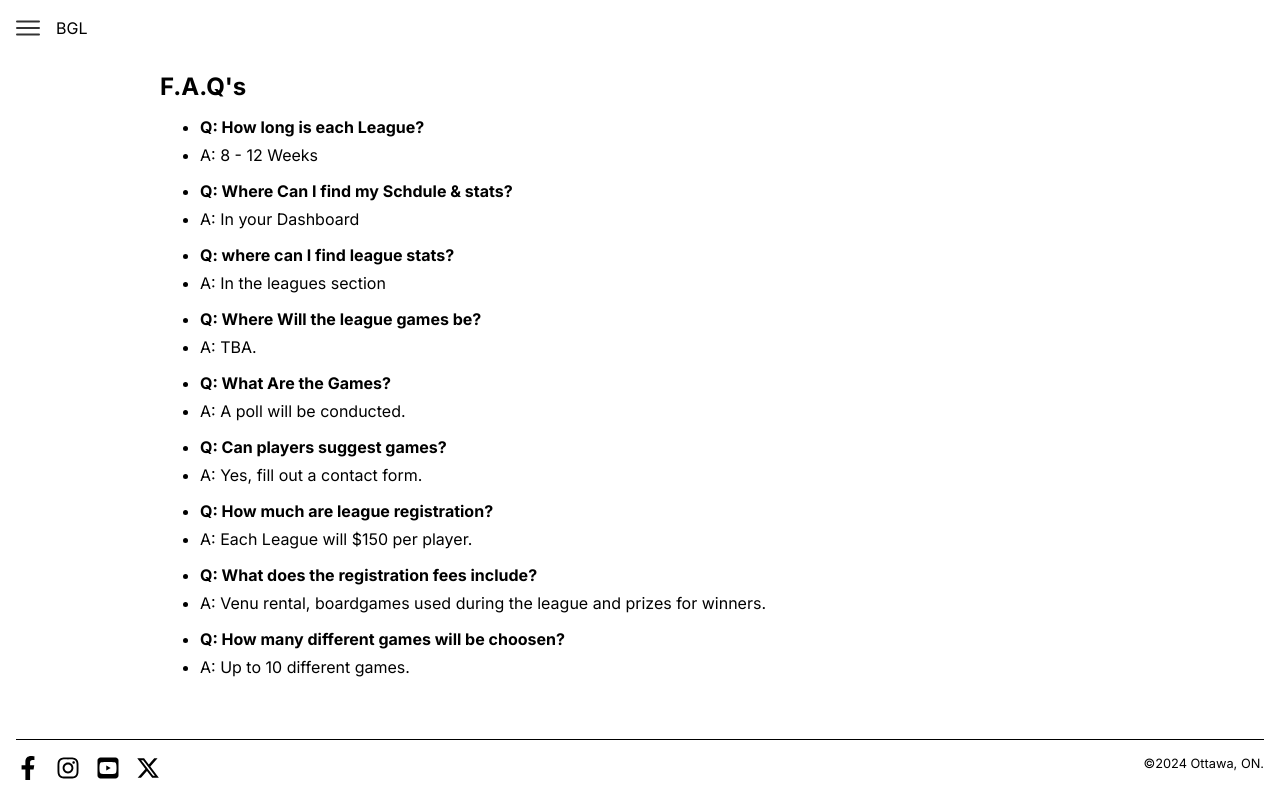
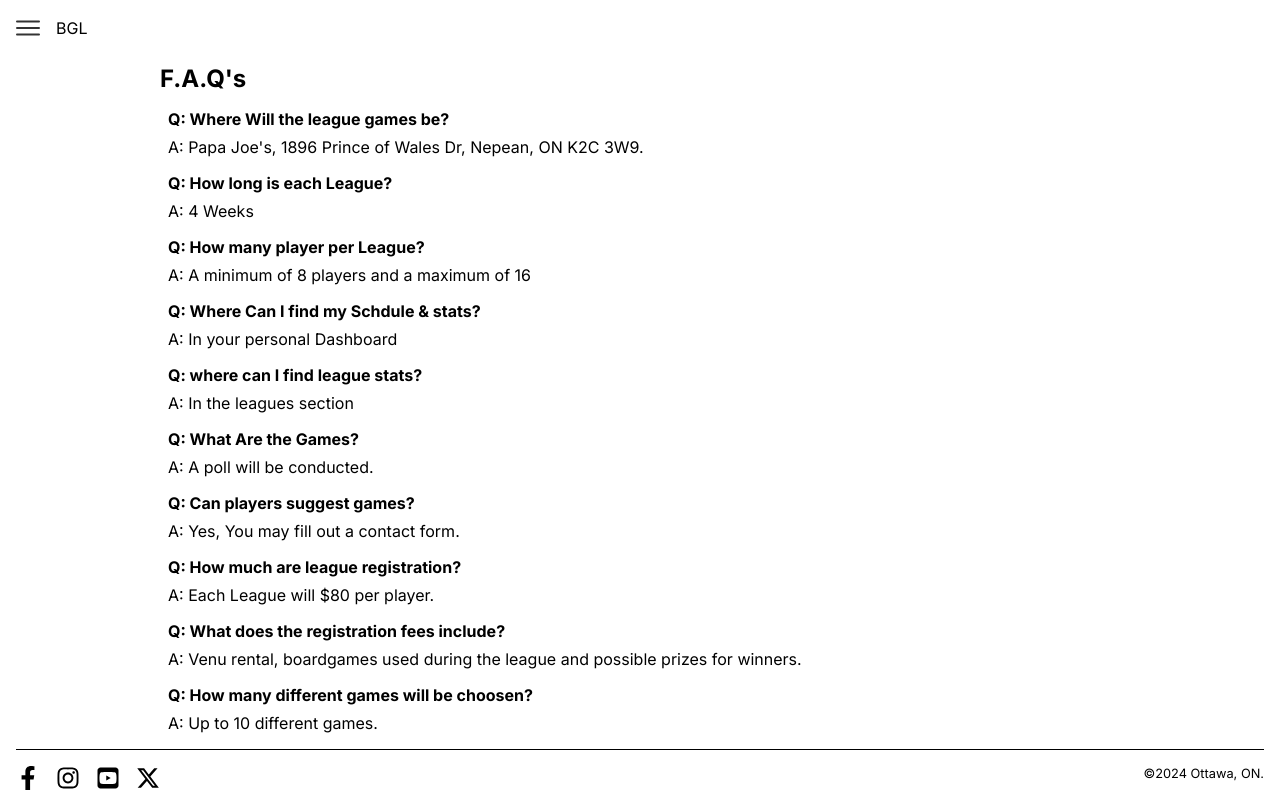
Before and after one commit to LaithAlwani/bgl, a Next.js app: page /faq in a window 1280 px wide. Built offline with nearby package versions, Linux system fonts and the light colour scheme; no server answers.

Commit message:
small UI updates

```diff
--- a/app/about/page.jsx
+++ b/app/about/page.jsx
@@ -13,7 +13,7 @@ export default function AboutPage() {
           introduce and encourage the hobby to a broader audience of players.
         </p>
         <div className="img-wrapper">
-          <Image src="/images/players.webp" alt="image of players playing" fill />
+          <Image src="/images/players.webp" alt="image of players playing" fill objectFit="cover" />
         </div>
       </div>
       <h2>Meet the Orginizer</h2>
@@ -23,7 +23,7 @@ export default function AboutPage() {
           dicta nemo sunt velit quidem rerum commodi labore.
         </p>
         <div className="img-wrapper">
-          <Image src="/images/players.webp" alt="image of orgnizer" fill />
+          <Image src="/images/players.webp" alt="image of orgnizer" fill objectFit="cover" />
         </div>
       </div>
       <h2></h2>
--- a/app/contact/page.jsx
+++ b/app/contact/page.jsx
@@ -49,7 +49,7 @@ export default function ContactPage() {
   };
 
   return (
-    <>
+    <div className="flex-page">
       <h3>Contact US</h3>
       <form onSubmit={handleSubmit}>
         <Input
@@ -86,6 +86,6 @@ export default function ContactPage() {
         />
         <button disabled={loading} className={`btn ${loading ? "btn-disabled":""}`}>{loading? "Sending...":"Submit"}</button>
       </form>
-    </>
+    </div>
   );
 }
--- a/app/faq/page.jsx
+++ b/app/faq/page.jsx
@@ -5,20 +5,24 @@ export default function FAQPage() {
     <>
       <h2>F.A.Q&apos;s</h2>
       <ul>
+        <li>Q: Where Will the league games be?</li>
+        <li>A: Papa Joe's, 1896 Prince of Wales Dr, Nepean, ON K2C 3W9.</li>
+      </ul>
+      <ul>
         <li>Q: How long is each League?</li>
-        <li>A: 8 - 12 Weeks</li>
+        <li>A: 4 Weeks</li>
+      </ul>
+      <ul>
+        <li>Q: How many player per League?</li>
+        <li>A: A minimum of 8 players and a maximum of 16</li>
       </ul>
       <ul>
         <li>Q: Where Can I find my Schdule & stats?</li>
-        <li>A: In your Dashboard</li>
+        <li>A: In your personal Dashboard</li>
       </ul>
       <ul>
         <li>Q: where can I find league stats?</li>
         <li>A: In the leagues section</li>
-      </ul>
-      <ul>
-        <li>Q: Where Will the league games be?</li>
-        <li>A: TBA.</li>
       </ul>
       <ul>
         <li>Q: What Are the Games?</li>
@@ -27,16 +31,16 @@ export default function FAQPage() {
       <ul>
         <li>Q: Can players suggest games?</li>
         <li>
-          A: Yes, fill out a contact form.
+          A: Yes, You may fill out a contact form.
         </li>
       </ul>
       <ul>
         <li>Q: How much are league registration?</li>
-        <li>A: Each League will $150 per player.</li>
+        <li>A: Each League will $80 per player.</li>
       </ul>
       <ul>
         <li>Q: What does the registration fees include?</li>
-        <li>A: Venu rental, boardgames used during the league and prizes for winners.</li>
+        <li>A: Venu rental, boardgames used during the league and possible prizes for winners.</li>
       </ul>
       <ul>
         <li>Q: How many different games will be choosen?</li>
--- a/app/globals.css
+++ b/app/globals.css
@@ -26,23 +26,29 @@ a {
   text-decoration: none;
 }
 
+ul{
+  list-style: none;
+  padding-inline: 0.5rem;
+}
+
 h1,
 h2,
 h3,
 h4,
 h5,
 h6 {
-  margin-block-start: 0.5rem;
-  margin-block-end: 0.25rem;
+  margin: 0;
 }
 
 p {
-  margin-block: 0.25rem;
+  margin-block: 0;
 }
 
 nav {
   position: fixed;
   top: 0;
+  width: 100%;
+  background-color: white;
   padding-block: 1rem;
   display: flex;
   align-items: center;
@@ -176,12 +182,14 @@ footer {
   flex-direction: column;
   align-items: center;
   justify-content: center;
+  gap: 0.25rem;
+  padding-block: 1rem;
 }
 
 .img-wrapper{
   position: relative;
   width: 100%;
-  min-height: 20rem;
+  height: 500px;
   margin-block:1rem;
 }
 
@@ -197,7 +205,7 @@ footer {
   display: flex;
   justify-content: center;
   gap: 1rem;
-  margin: 1rem;
+  /* margin: 1rem; */
 }
 
 .btn {
@@ -216,25 +224,6 @@ footer {
   color: white;
 }
 
-.back-top-btn {
-  position: fixed;
-  bottom: 7rem;
-  right: 0;
-  width: 0;
-  height: 2.5rem;
-  background-color: var(--orange);
-  border-radius: 0.25rem 0 0 0.25rem;
-  border: none;
-  padding: 0;
-  margin: 0;
-  overflow: hidden;
-  transition: all 0.5s ease-in-out;
-}
-
-.show-btn {
-  width: 2.5rem;
-}
-
 footer .copy-right {
   font-size: 0.8rem;
 }
--- a/app/layout.jsx
+++ b/app/layout.jsx
@@ -1,7 +1,6 @@
 import { Inter } from "next/font/google";
 import "./globals.css";
 import Navbar from "@/components/Navbar";
-import BackTopBtn from "@/components/BackTopBtn";
 import { FaFacebookF, FaInstagram } from "react-icons/fa";
 import { FaSquareYoutube, FaXTwitter } from "react-icons/fa6";
 import { Toaster } from "react-hot-toast";
@@ -23,7 +22,7 @@ export default function RootLayout({ children }) {
           <Toaster />
           <main>{children}</main>
           <Footer />
-          <BackTopBtn />
+
         </body>
       </html>
     </ClerkProvider>
--- a/components/BackTopBtn.jsx
+++ /dev/null
@@ -1,31 +0,0 @@
-"use client";
-import { useEffect, useState } from "react";
-import { FaAngleUp } from "react-icons/fa";
-
-export default function BackTopBtn() {
-  const [atTop, setAtTop] = useState(true);
-
-  const backToTop = () => {
-    document.body.scrollTop = 0; // For Safari
-    document.documentElement.scrollTop = 0; // For Chrome, Firefox, IE and Opera
-    setAtTop(true);
-  };
-
-  useEffect(() => {
-    window.onscroll = () => {
-      if (window.scrollY > 100) setAtTop(false);
-      else setAtTop(true);
-    };
-
-    return () => (window.onscroll = null);
-  }, []);
-
-  return (
-    <button
-      className={`back-top-btn ${atTop ? "" : "show-btn"}`}
-      onClick={backToTop}
-      aria-label="back to top">
-      <FaAngleUp size={24} />
-    </button>
-  );
-}
```
Also changed, not shown: app/page.jsx (+8 -1 lines).
